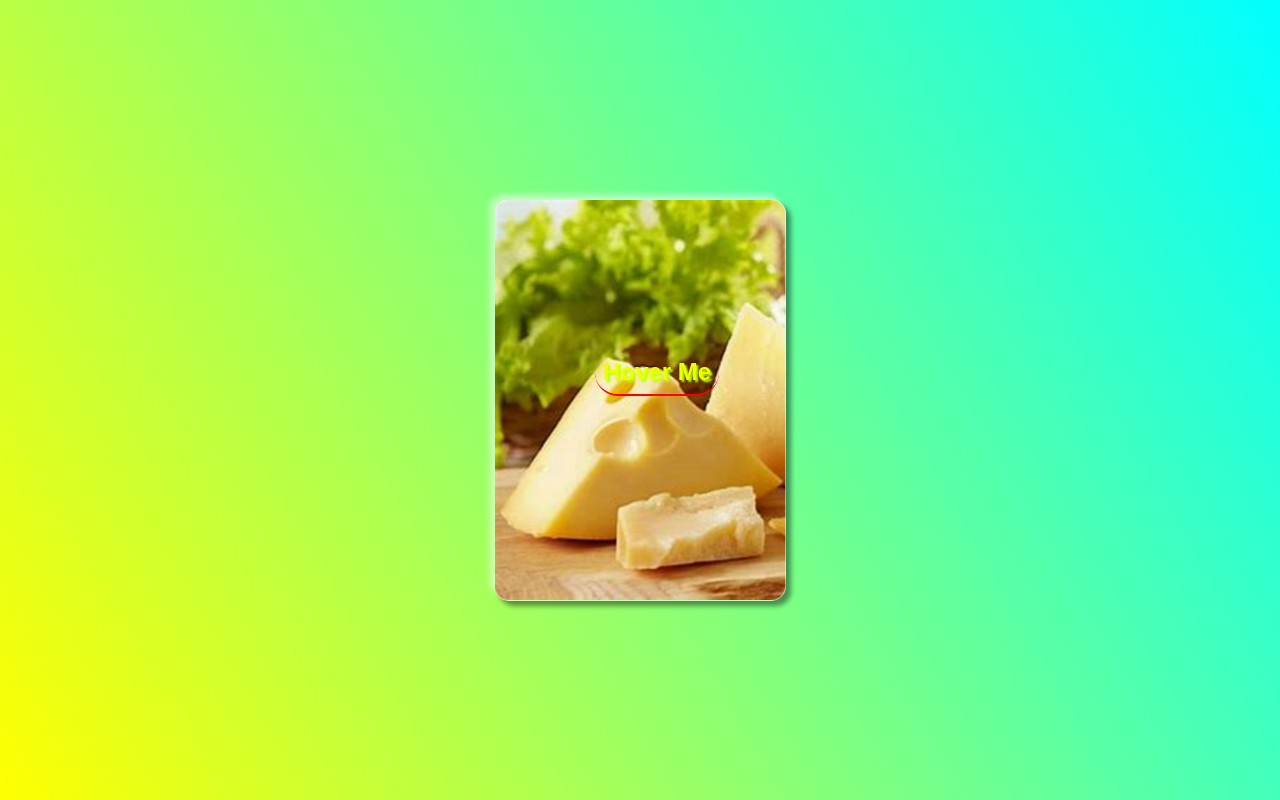
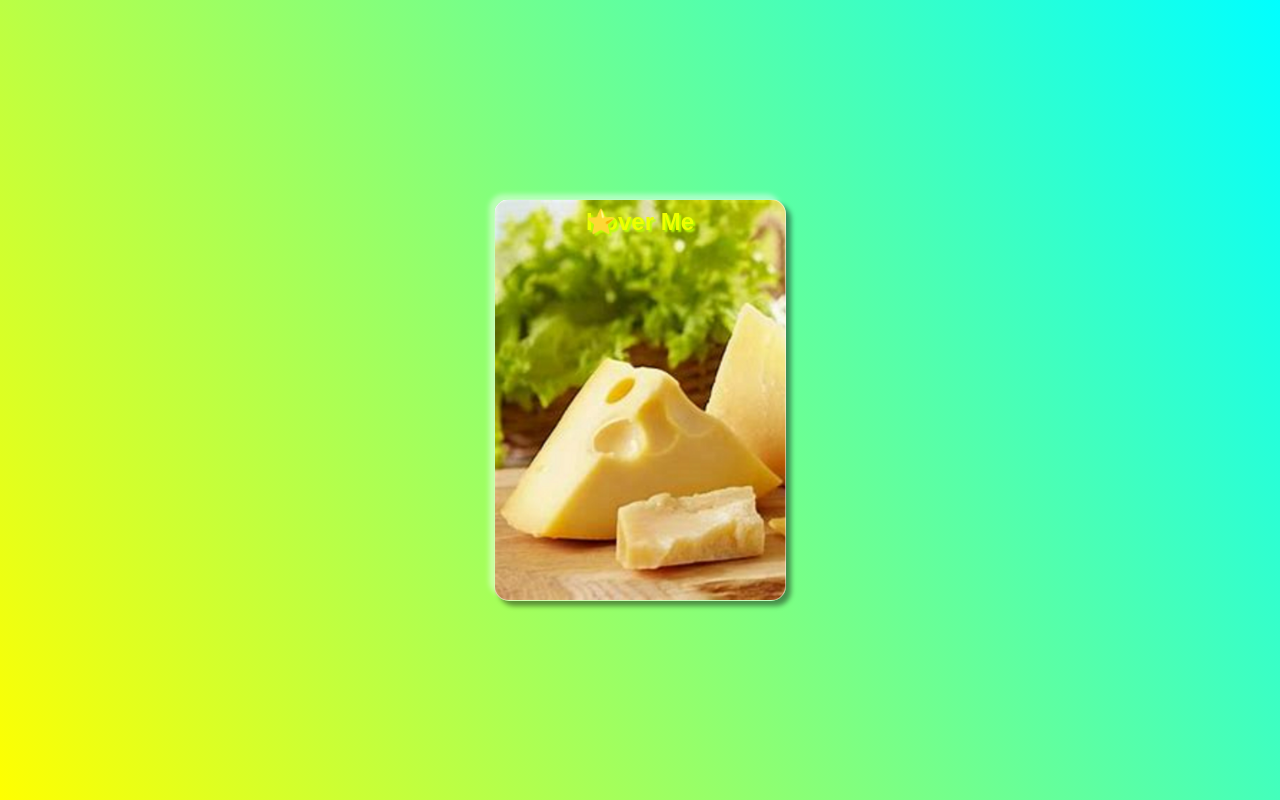
Before and after one commit to Saarthak-Slathia/Css-Glassmorphism-Card, a plain HTML site: page index.html in a window 1280 px wide. Drawn offline with Linux system fonts and the light colour scheme.

Commit message:
Update style.css

```diff
--- a/style.css
+++ b/style.css
@@ -7,19 +7,16 @@
 }
 
 .title h2{
-    position: absolute;
-    margin: 150px 100px;
+    text-align: center;
     text-shadow: 2px 2px 2px rgb(187, 255, 0);
     color: rgb(238, 255, 0);
-    margin-right: 0px;
-    border-bottom: 2px solid red;
-    border-radius: 25px;
     cursor: pointer;
     padding: 0.5rem;
 }
 
 .title h2::before{
-    border-bottom: 2px solid red;
+    content: "⭐";
+    position: absolute;
 }
 
 body{
```
